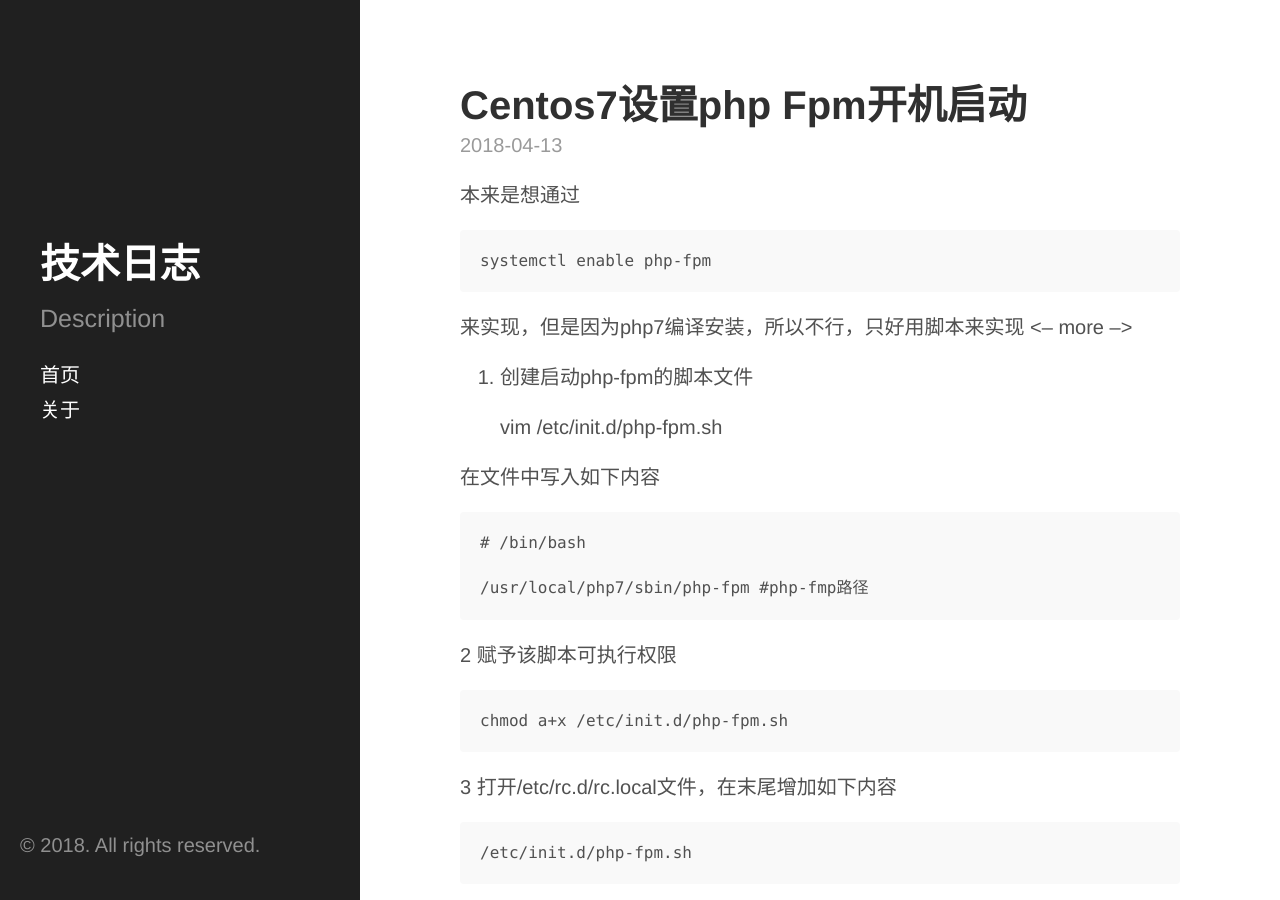
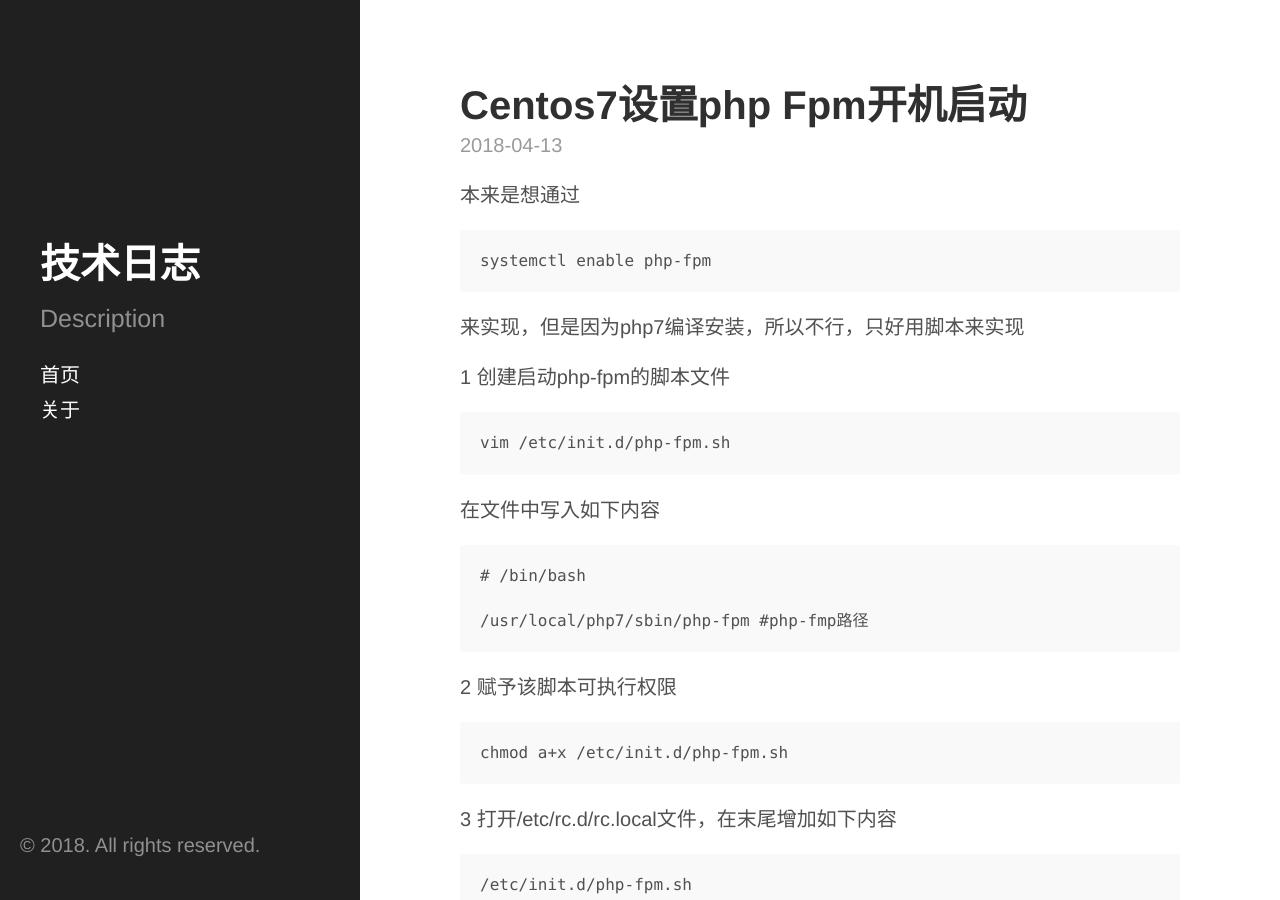
Before and after one commit to bspyy/bspyy.github.io, a Jekyll site: the page built from _posts/2018-04-13-Centos7设置php-fpm开机启动.md, in a window 1280 px wide and 900 px high. Built offline with Jekyll 4.4.1, drawn with Linux system fonts in a browser that asks for light colours; our own code applies the rules of GitHub Pages for plain Markdown files; some of the changed lines change nothing that is shown.

Commit message:
centos7 autostart php-fpm

```diff
--- a/_posts/2018-04-13-Centos7设置php-fpm开机启动.md
+++ b/_posts/2018-04-13-Centos7设置php-fpm开机启动.md
@@ -3,8 +3,10 @@
 	systemctl enable php-fpm
 
 来实现，但是因为php7编译安装，所以不行，只好用脚本来实现
-<-- more -->
-1. 创建启动php-fpm的脚本文件
+
+<!-- more -->
+
+1 创建启动php-fpm的脚本文件
 
 	vim /etc/init.d/php-fpm.sh
 
```
